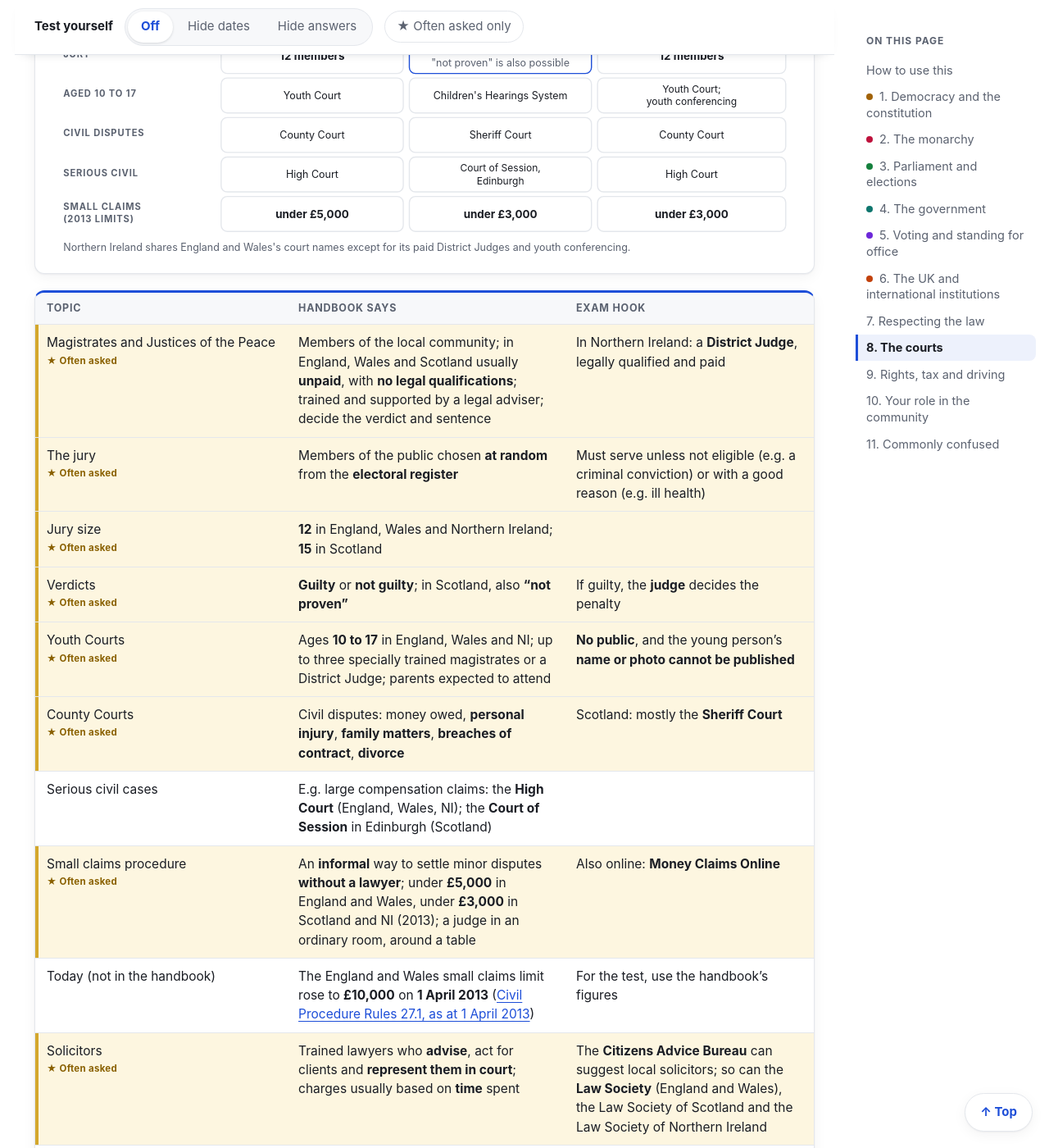
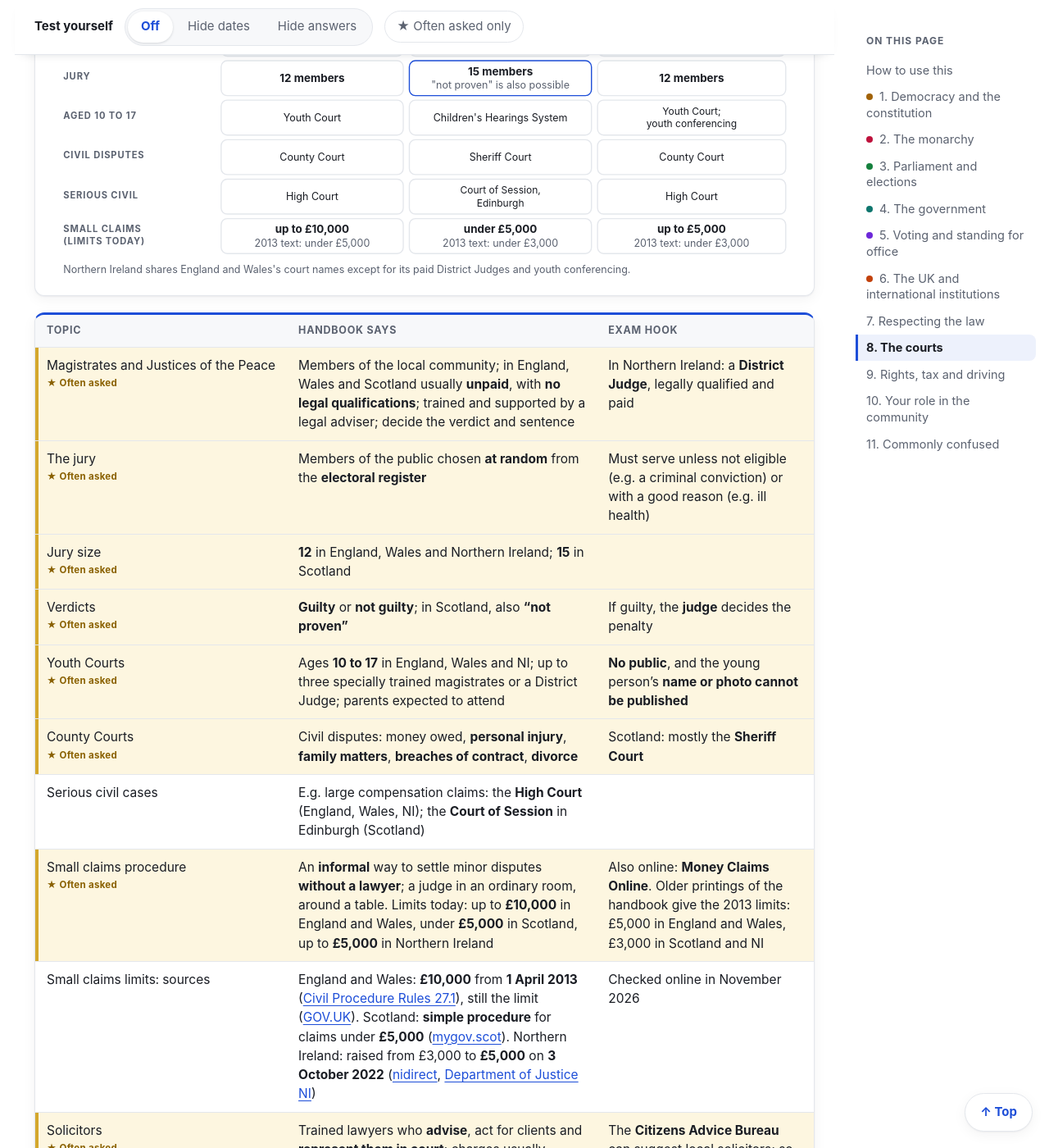
Before and after one commit to byte-ish/life-in-the-uk-study, a Jekyll site: the page built from chapters/05-government-law.md, in a window 1280 px wide and 1400 px high, scrolled down 14190 px. Shown: the whole window at 82% size. Built offline with Jekyll 4.4.1, drawn with Linux system fonts in a browser that asks for light colours; some of the changed text lies outside the part shown.

Commit message:
Small claims: show today's limits, with the 2013 figures for older printings
Newer printings of the handbook carry the current small claims limits. The
courts diagram and table now show the limits in force today, each checked on
an official site: up to £10,000 in England and Wales (GOV.UK), under £5,000 in
Scotland (mygov.scot), up to £5,000 in Northern Ireland since 3 October 2022
(nidirect, Department of Justice NI). The 2013 figures stay as a note.

The chapters no longer say that changes since 2013 are 'not tested', since
newer printings include some of them. They say to follow your own copy where it
differs.

Co-Authored-By: Claude Opus 5.5 <noreply@anthropic.com>

```diff
--- a/chapters/05-government-law.md
+++ b/chapters/05-government-law.md
@@ -20,7 +20,7 @@ This sheet follows Chapter 5 of the official handbook, *Life in the United Kingd
 - Chapter 5 is a big part of the test: **121 of the 390** official 2013 practice questions come from it.
 - **Bold** = a key name, date or number. Gold rows marked **★ Often asked** = topics the official practice questions ask about, most of them more than once.
 - **This is the chapter most changed since 2013.** TSO says the handbook's sections on the UK's EU membership and on Queen Elizabeth II and the monarchy "have been removed from subsequent prints" ([TSO](https://tsoshop.co.uk/article/636421/Life-in-the-United-Kingdom-A-Guide-for-New-Residents-3rd-Edition)). So this sheet leaves out the EU material, and shows the 2013 monarchy wording next to today's. Newer printings may word these parts differently: **if your copy of the handbook differs from this sheet, follow the handbook.**
-- Rows marked **Today (not in the handbook)** show changes since 2013, each checked online and linked. They are not tested.
+- Rows marked **Today (not in the handbook)** show changes since 2013, each checked online and linked. Newer printings of the handbook may already include some of these changes, so if your copy differs from this sheet, follow your copy.
 
 <figure class="diagram">
 <svg viewBox="0 0 1000 470" role="img" aria-labelledby="d9-title d9-desc">
@@ -272,7 +272,7 @@ Judges (**the judiciary**) interpret the law and make sure trials are fair; the
 <figure class="diagram">
 <svg viewBox="0 0 1000 620" role="img" aria-labelledby="d10-title d10-desc">
 <title id="d10-title">Courts by nation</title>
-<desc id="d10-desc">Minor criminal cases: Magistrates' Court in England, Wales and Northern Ireland; Justice of the Peace Court in Scotland. Magistrates and Justices of the Peace are unpaid and need no legal qualifications, except in Northern Ireland, where a legally qualified, paid District Judge hears cases. Serious criminal cases: Crown Court with judge and jury in England, Wales and Northern Ireland; Sheriff Court in Scotland, with a sheriff or a sheriff and jury; the most serious Scottish cases, such as murder, go to the High Court. Juries: 12 members in England, Wales and Northern Ireland; 15 in Scotland, where a third verdict, not proven, is possible. Young people aged 10 to 17: Youth Court in England, Wales and Northern Ireland, with youth conferencing in Northern Ireland; the Children's Hearings System in Scotland. Civil disputes: County Court, or the Sheriff Court in Scotland. Serious civil cases: High Court, or the Court of Session in Edinburgh. Small claims in 2013: under £5,000 in England and Wales, under £3,000 in Scotland and Northern Ireland.</desc>
+<desc id="d10-desc">Minor criminal cases: Magistrates' Court in England, Wales and Northern Ireland; Justice of the Peace Court in Scotland. Magistrates and Justices of the Peace are unpaid and need no legal qualifications, except in Northern Ireland, where a legally qualified, paid District Judge hears cases. Serious criminal cases: Crown Court with judge and jury in England, Wales and Northern Ireland; Sheriff Court in Scotland, with a sheriff or a sheriff and jury; the most serious Scottish cases, such as murder, go to the High Court. Juries: 12 members in England, Wales and Northern Ireland; 15 in Scotland, where a third verdict, not proven, is possible. Young people aged 10 to 17: Youth Court in England, Wales and Northern Ireland, with youth conferencing in Northern Ireland; the Children's Hearings System in Scotland. Civil disputes: County Court, or the Sheriff Court in Scotland. Serious civil cases: High Court, or the Court of Session in Edinburgh. Small claims today: up to £10,000 in England and Wales, under £5,000 in Scotland and up to £5,000 in Northern Ireland; the 2013 text gave £5,000, £3,000 and £3,000.</desc>
 <text class="t-title" x="24" y="32">Courts by nation</text>
 <text class="t-sub" x="24" y="54">Scotland is the odd one out: different courts, a 15-person jury and a "not proven" verdict.</text>
 <rect x="232" y="68" width="240" height="40" rx="10" style="fill:color-mix(in srgb, var(--era-2) 9%, #fff);stroke:var(--era-2);stroke-width:1.5"/><text class="t-head" x="352" y="94" text-anchor="middle" style="fill:var(--era-2)">England and Wales</text>
@@ -310,10 +310,10 @@ Judges (**the judiciary**) interpret the law and make sure trials are fair; the
 <rect class="box" x="232" y="480" width="240" height="46" rx="8"/><text class="t-item" x="352" y="508" text-anchor="middle" style="font-size:13.5px">High Court</text>
 <rect class="box" x="480" y="480" width="240" height="46" rx="8"/><text class="t-item" x="600" y="499" text-anchor="middle" style="font-size:13px">Court of Session,</text><text class="t-item" x="600" y="516" text-anchor="middle" style="font-size:13px">Edinburgh</text>
 <rect class="box" x="728" y="480" width="248" height="46" rx="8"/><text class="t-item" x="852" y="508" text-anchor="middle" style="font-size:13.5px">High Court</text>
-<text class="t-cap" x="24" y="550">SMALL CLAIMS</text><text class="t-cap" x="24" y="566">(2013 LIMITS)</text>
-<rect class="box" x="232" y="532" width="240" height="46" rx="8"/><text class="t-item" x="352" y="560" text-anchor="middle" style="font-weight:700">under £5,000</text>
-<rect class="box" x="480" y="532" width="240" height="46" rx="8"/><text class="t-item" x="600" y="560" text-anchor="middle" style="font-weight:700">under £3,000</text>
-<rect class="box" x="728" y="532" width="248" height="46" rx="8"/><text class="t-item" x="852" y="560" text-anchor="middle" style="font-weight:700">under £3,000</text>
+<text class="t-cap" x="24" y="550">SMALL CLAIMS</text><text class="t-cap" x="24" y="566">(LIMITS TODAY)</text>
+<rect class="box" x="232" y="532" width="240" height="46" rx="8"/><text class="t-item" x="352" y="551" text-anchor="middle" style="font-weight:700">up to £10,000</text><text class="t-sub" x="352" y="569" text-anchor="middle">2013 text: under £5,000</text>
+<rect class="box" x="480" y="532" width="240" height="46" rx="8"/><text class="t-item" x="600" y="551" text-anchor="middle" style="font-weight:700">under £5,000</text><text class="t-sub" x="600" y="569" text-anchor="middle">2013 text: under £3,000</text>
+<rect class="box" x="728" y="532" width="248" height="46" rx="8"/><text class="t-item" x="852" y="551" text-anchor="middle" style="font-weight:700">up to £5,000</text><text class="t-sub" x="852" y="569" text-anchor="middle">2013 text: under £3,000</text>
 <text class="t-sub" x="24" y="604">Northern Ireland shares England and Wales's court names except for its paid District Judges and youth conferencing.</text>
 </svg>
 </figure>
@@ -327,8 +327,8 @@ Judges (**the judiciary**) interpret the law and make sure trials are fair; the
 | Youth Courts | Ages **10 to 17**{: .hy} in England, Wales and NI; up to three specially trained magistrates or a District Judge; parents expected to attend | **No public**, and the young person's **name or photo cannot be published** |
 | County Courts | Civil disputes: money owed, **personal injury**, **family matters**, **breaches of contract**, **divorce**{: .hy} | Scotland: mostly the **Sheriff Court** |
 | Serious civil cases | E.g. large compensation claims: the **High Court** (England, Wales, NI); the **Court of Session** in Edinburgh (Scotland) | |
-| Small claims procedure | An **informal** way to settle minor disputes **without a lawyer**{: .hy}; under **£5,000** in England and Wales, under **£3,000** in Scotland and NI (2013); a judge in an ordinary room, around a table | Also online: **Money Claims Online** |
-| Today (not in the handbook) | The England and Wales small claims limit rose to **£10,000** on **1 April 2013** ([Civil Procedure Rules 27.1, as at 1 April 2013](https://www.legislation.gov.uk/uksi/1998/3132/rule/27.1/2013-04-01)) | For the test, use the handbook's figures |
+| Small claims procedure | An **informal** way to settle minor disputes **without a lawyer**{: .hy}; a judge in an ordinary room, around a table. Limits today: up to **£10,000** in England and Wales, under **£5,000** in Scotland, up to **£5,000** in Northern Ireland | Also online: **Money Claims Online**. Older printings of the handbook give the 2013 limits: £5,000 in England and Wales, £3,000 in Scotland and NI |
+| Small claims limits: sources | England and Wales: **£10,000** from **1 April 2013** ([Civil Procedure Rules 27.1](https://www.legislation.gov.uk/uksi/1998/3132/rule/27.1/2013-04-01)), still the limit ([GOV.UK](https://www.gov.uk/government/publications/small-claims-track-fast-track-and-multi-track-ex305-and-ex306)). Scotland: **simple procedure** for claims under **£5,000** ([mygov.scot](https://www.mygov.scot/court-claim-money)). Northern Ireland: raised from £3,000 to **£5,000** on **3 October 2022** ([nidirect](https://www.nidirect.gov.uk/articles/overview-small-claims-process), [Department of Justice NI](https://www.justice-ni.gov.uk/news/long-increases-small-claims-court-limit)) | Checked online in November 2026 |
 | Solicitors | Trained lawyers who **advise**, act for clients and **represent them in court**; charges usually based on **time** spent | The **Citizens Advice Bureau**{: .hy} can suggest local solicitors; so can the **Law Society** (England and Wales), the Law Society of Scotland and the Law Society of Northern Ireland |
 | The Old Bailey | Probably the **most famous criminal court in the world** | From the handbook's photo caption |
 
```
Also changed, not shown: chapters/01-values.md (+2 -2 lines), chapters/02-what-is-the-uk.md (+3 -3 lines), chapters/03-history.md (+2 -2 lines), chapters/04-modern-society.md (+1 -1 lines).
